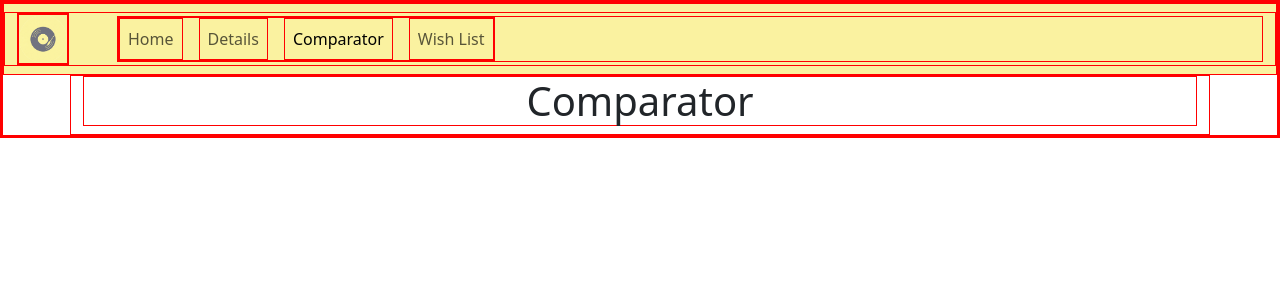
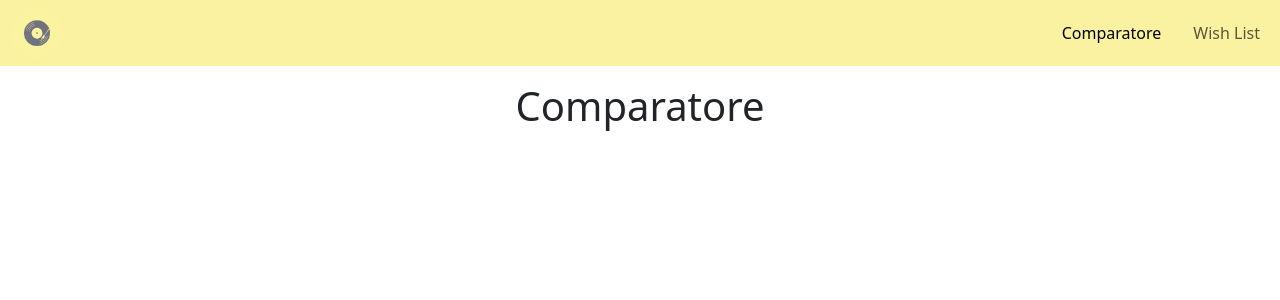
Before and after one commit to francescodelmonaco/progetto-finale-spec-frontend-front, a React (Vite) app in the folder frontend/: page /comparator in a window 1280 px wide. Shown: the top 300 px of the page. Built offline with nearby package versions, Linux system fonts and the light colour scheme.

Commit message:
add: vinyls fetching in home page

```diff
--- a/frontend/src/components/NavBar.jsx
+++ b/frontend/src/components/NavBar.jsx
@@ -3,7 +3,7 @@ import { Link, NavLink } from "react-router-dom"
 export default function NavBar() {
     return (
         <nav className="navbar navbar-expand-lg">
-            <div className="container-fluid d-flex gap-5">
+            <div className="container-fluid">
                 <Link to={"/"}>
                     <img src="/src/assets/vinylmatch-logo.svg" alt="Vinyl logo" style={{ height: 50 }} />
                 </Link>
@@ -13,17 +13,9 @@ export default function NavBar() {
                 </button>
 
                 <div className="collapse navbar-collapse" id="navbarSupportedContent">
-                    <ul className="navbar-nav me-auto mb-2 mb-lg-0 gap-3 text-center">
+                    <ul className="navbar-nav ms-auto mb-2 mb-lg-0 gap-3 text-center">
                         <li className="nav-item">
-                            <NavLink className="nav-link" aria-current="page" to={"/"}>Home</NavLink>
-                        </li>
-
-                        <li className="nav-item">
-                            <NavLink className="nav-link" aria-current="page" to={"/details"}>Details</NavLink>
-                        </li>
-
-                        <li className="nav-item">
-                            <NavLink className="nav-link" aria-current="page" to={"/comparator"}>Comparator</NavLink>
+                            <NavLink className="nav-link" aria-current="page" to={"/comparator"}>Comparatore</NavLink>
                         </li>
 
                         <li className="nav-item">
--- a/frontend/src/index.css
+++ b/frontend/src/index.css
@@ -3,7 +3,7 @@
     padding: 0;
     box-sizing: border-box;
 
-    border: 1px solid red;
+    /* border: 1px solid red; */
 }
 
 :root {
--- a/frontend/src/pages/ComparatorPage.jsx
+++ b/frontend/src/pages/ComparatorPage.jsx
@@ -1,7 +1,7 @@
 export default function ComparatorPage() {
     return (
         <>
-            <h1 className="text-center">Comparator</h1>
+            <h1 className="text-center p-3">Comparatore</h1>
         </>
     )
 }
--- a/frontend/src/pages/HomePage.jsx
+++ b/frontend/src/pages/HomePage.jsx
@@ -1,7 +1,49 @@
+import { useState, useEffect, Link } from "react"
+
 export default function HomePage() {
+    // richiesta index vinili
+    const url = "http://localhost:3001/vinyls";
+    const [vinyls, setVinyls] = useState([]);
+    useEffect(() => {
+        fetch(url)
+            .then(res => res.json())
+            .then(data => {
+                setVinyls(data);
+                console.log(data);
+            })
+            .catch(err => console.error(err))
+    }, []);
+
     return (
         <>
-            <h1 className="text-center">Home Page</h1>
+            <h1 className="text-center p-3">Home Page</h1>
+
+            <div className="d-flex justify-content-between">
+                <button type="button" className="btn btn-outline-secondary">Filtri</button>
+
+                <form className="d-flex w-50" role="search">
+                    <input className="form-control me-2" type="search" placeholder="Search" aria-label="Search" />
+                    <button className="btn btn-outline-secondary" type="submit">Search</button>
+                </form>
+
+                <button type="button" className="btn btn-outline-secondary">Ordina</button>
+            </div>
+
+            <div className="row row-cols-1 row-cols-md-3 g-4 my-3">
+                {
+                    vinyls.map((v, id) => (
+                        <div key={id} className="col">
+                            <div className="card">
+                                <div className="card-body">
+                                    <h5 className="card-title">{v.title}</h5>
+                                    <span>{v.artist}</span>
+                                    <span>{v.category}</span>
+                                </div>
+                            </div>
+                        </div>
+                    ))
+                }
+            </div>
         </>
     )
 }
--- a/frontend/src/pages/VinylDetails.jsx
+++ b/frontend/src/pages/VinylDetails.jsx
@@ -1,7 +1,7 @@
 export default function VinylDetails() {
     return (
         <>
-            <h1 className="text-center">Vinyl Details</h1>
+            <h1 className="text-center p-3">Vinyl Details</h1>
         </>
     )
 }
--- a/frontend/src/pages/WishListPage.jsx
+++ b/frontend/src/pages/WishListPage.jsx
@@ -1,7 +1,7 @@
 export default function WishListPage() {
     return (
         <>
-            <h1 className="text-center">Wish List</h1>
+            <h1 className="text-center p-3">Wish List</h1>
         </>
     )
 }
```
